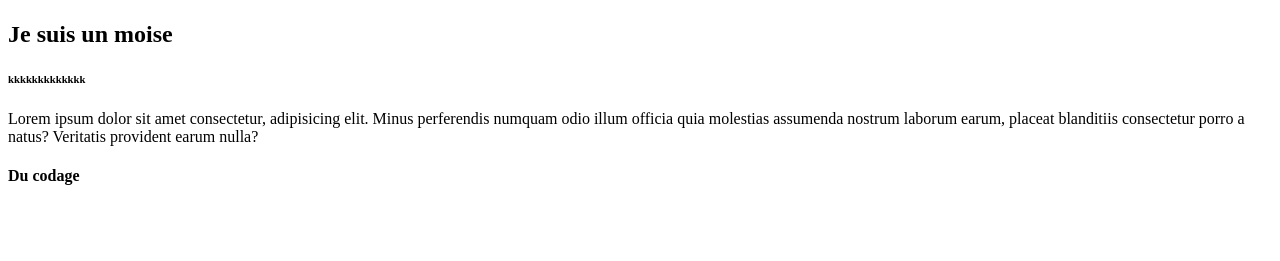
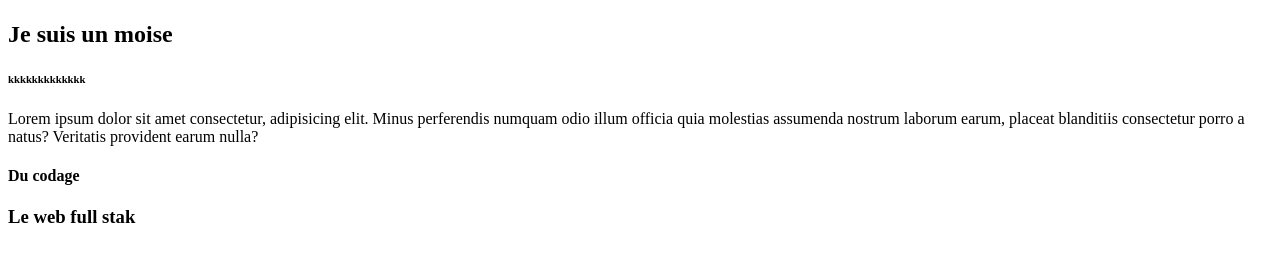
Before and after one commit to Goodwin54/odc_github, a plain HTML site: page index.html in a window 1280 px wide. Shown: the part 59-320 px from the top of the page. Drawn offline with Linux system fonts and the light colour scheme.

Commit message:
en mode futur dev

```diff
--- a/index.html
+++ b/index.html
@@ -18,6 +18,7 @@
           provident earum nulla?
     </p>
     <h4>Du codage</h4>
+    <h3>Le web full stak</h3>
 
 </body>
 </html>
```
